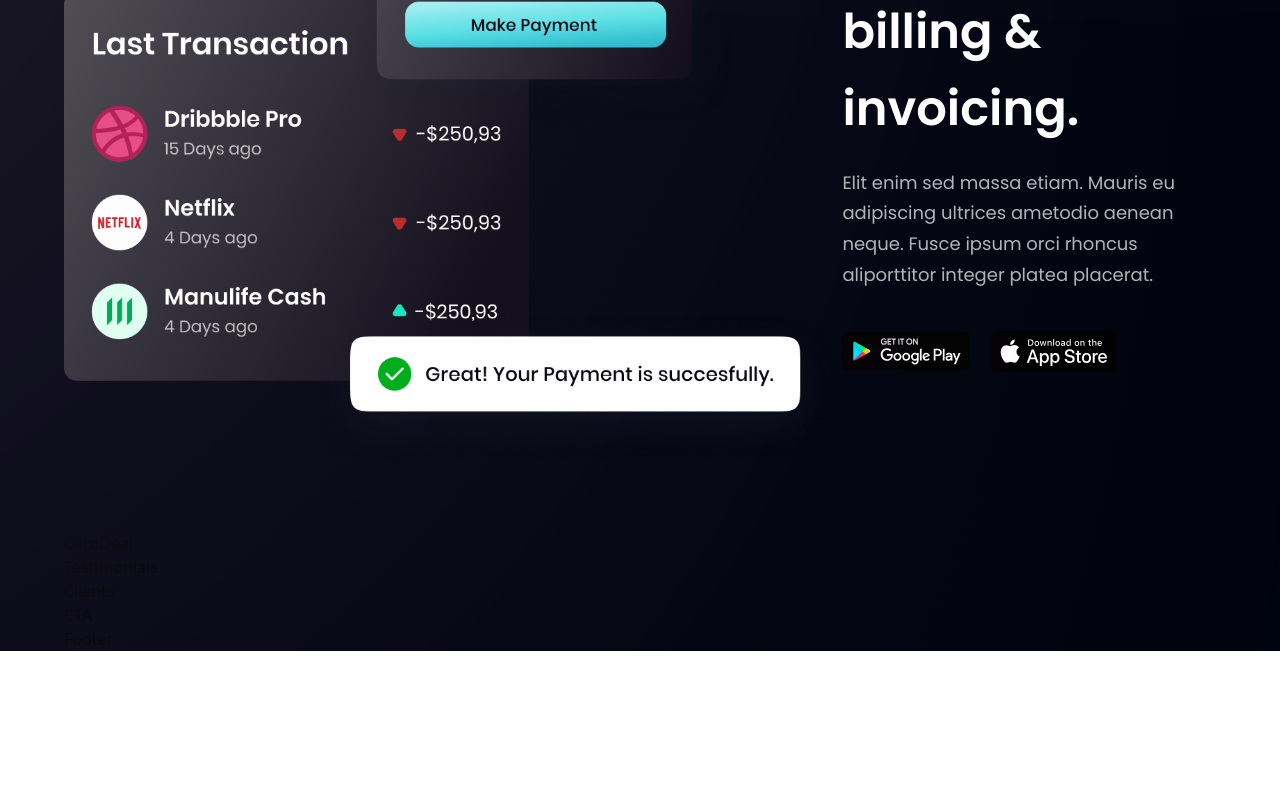
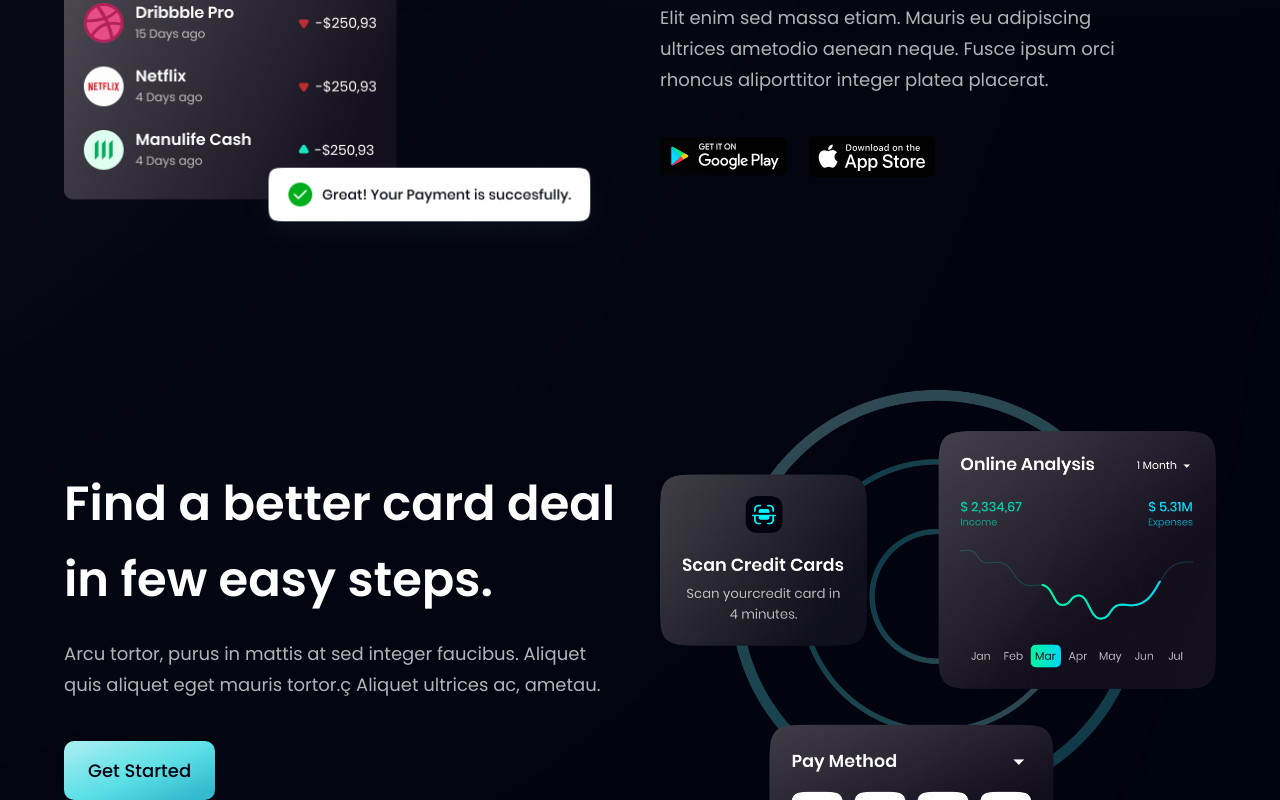
Before and after one commit to hnduong0711/ModernBank, a React (Vite) app: page / in a window 1280 px wide. Shown: the part 1840-2640 px from the top of the page. Before the commit the page ends 2491 px from the top, so only its background shows below. Built offline with nearby package versions, Linux system fonts and the light colour scheme.

Commit message:
Feat: CardDeal

```diff
--- a/src/components/Billing.jsx
+++ b/src/components/Billing.jsx
@@ -5,16 +5,16 @@
   return (
     <section id="product" className={layout.sectionReverse}>
       <div className={layout.sectionImgReverse}>
-        <img src={bill} alt="billing" className="w-[70%] h-[100%] relative z-[5]" />
-        <div className="absolute z-[3] -left-1/2 top-0 w-[50%] h-[50%] rounded-full white__gradient"/>
-        <div className="absolute z-[3] -left-1/2 top-0 w-[50%] h-[50%] rounded-full pink__gradient"/>
-        <div className={layout.sectionInfo}>
-          <h2 className={styles.heading2}>Easily control your <br className="sm:block hidden"/> billing & invoicing.</h2>
-          <p className={`${styles.paragraph} max-w-[470px] mt-5`}>Elit enim sed massa etiam. Mauris eu adipiscing ultrices ametodio aenean neque. Fusce ipsum orci rhoncus aliporttitor integer platea placerat.</p>
-          <div className="flex flex-row flex-wrap sm:mt-10 mt-6 ">
-            <img src={google} alt="google-store" className="w-[128px] h-[42px] object-contain mr-5 cursor-pointer"/>
-            <img src={apple} alt="apple-store" className="w-[128px] h-[42px] object-contain cursor-pointer"/>
-          </div>
+        <img src={bill} alt="billing" className="w-[100%] h-[100%] relative z-[5]" />
+        <div className="absolute z-[3] -left-1/2 top-0 w-[50%] h-[50%] rounded-full white__gradient" />
+        <div className="absolute z-[3] -left-1/2 top-0 w-[50%] h-[50%] rounded-full pink__gradient" />
+      </div>
+      <div className={layout.sectionInfo}>
+        <h2 className={styles.heading2}>Easily control your <br className="sm:block hidden" /> billing & invoicing.</h2>
+        <p className={`${styles.paragraph} max-w-[470px] mt-5`}>Elit enim sed massa etiam. Mauris eu adipiscing ultrices ametodio aenean neque. Fusce ipsum orci rhoncus aliporttitor integer platea placerat.</p>
+        <div className="flex flex-row flex-wrap sm:mt-10 mt-6 ">
+          <img src={google} alt="google-store" className="w-[128px] h-[42px] object-contain mr-5 cursor-pointer" />
+          <img src={apple} alt="apple-store" className="w-[128px] h-[42px] object-contain cursor-pointer" />
         </div>
       </div>
     </section>
--- a/src/components/Button.jsx
+++ b/src/components/Button.jsx
@@ -1,7 +1,7 @@
 
 const Button = ({styles}) => {
   return (
-    <button type="button" className={`py-4 px-6 bg-blue-gradient font-poppins font-medium text-[18px] text-primary outline-none ${styles}`}>
+    <button type="button" className={`py-4 px-6 bg-blue-gradient font-poppins font-medium text-[18px] text-primary outline-none ${styles} rounded-[10px]`}>
       Get Started
     </button>
   )
--- a/src/components/CardDeal.jsx
+++ b/src/components/CardDeal.jsx
@@ -1,8 +1,20 @@
-import React from 'react'
+import { card } from '../assets';
+import styles, { layout } from '../style';
+import Button from './Button';
 
 const CardDeal = () => {
   return (
-    <div>CardDeal</div>
+    <section className={layout.section}>
+      <div className={layout.sectionInfo}>
+        <h2 className={styles.heading2}>Find a better card deal <br className='sm:block hidden' /> in few easy steps.</h2>
+        <p className={`${styles.paragraph} max-w-470[px] mt-5`}>Arcu tortor, purus in mattis at sed integer faucibus. Aliquet quis aliquet eget mauris tortor.ç Aliquet ultrices ac, ametau.</p>
+        <Button styles="mt-10" />
+      </div>
+      <div className={layout.sectionImg}>
+        <img src={card} alt="" className='w-[100%] h-[100%]' />
+
+      </div>
+    </section>
   )
 }
 
```
